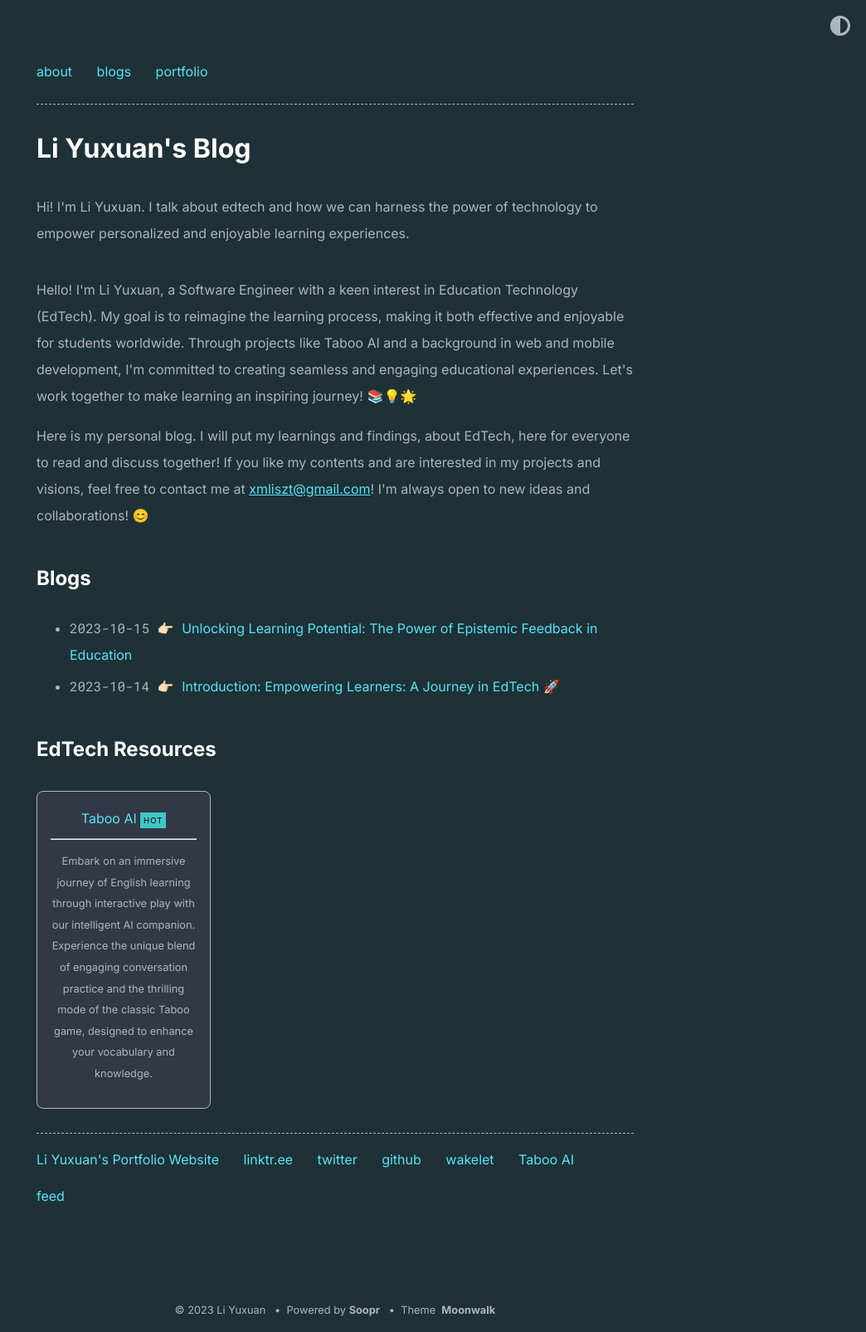
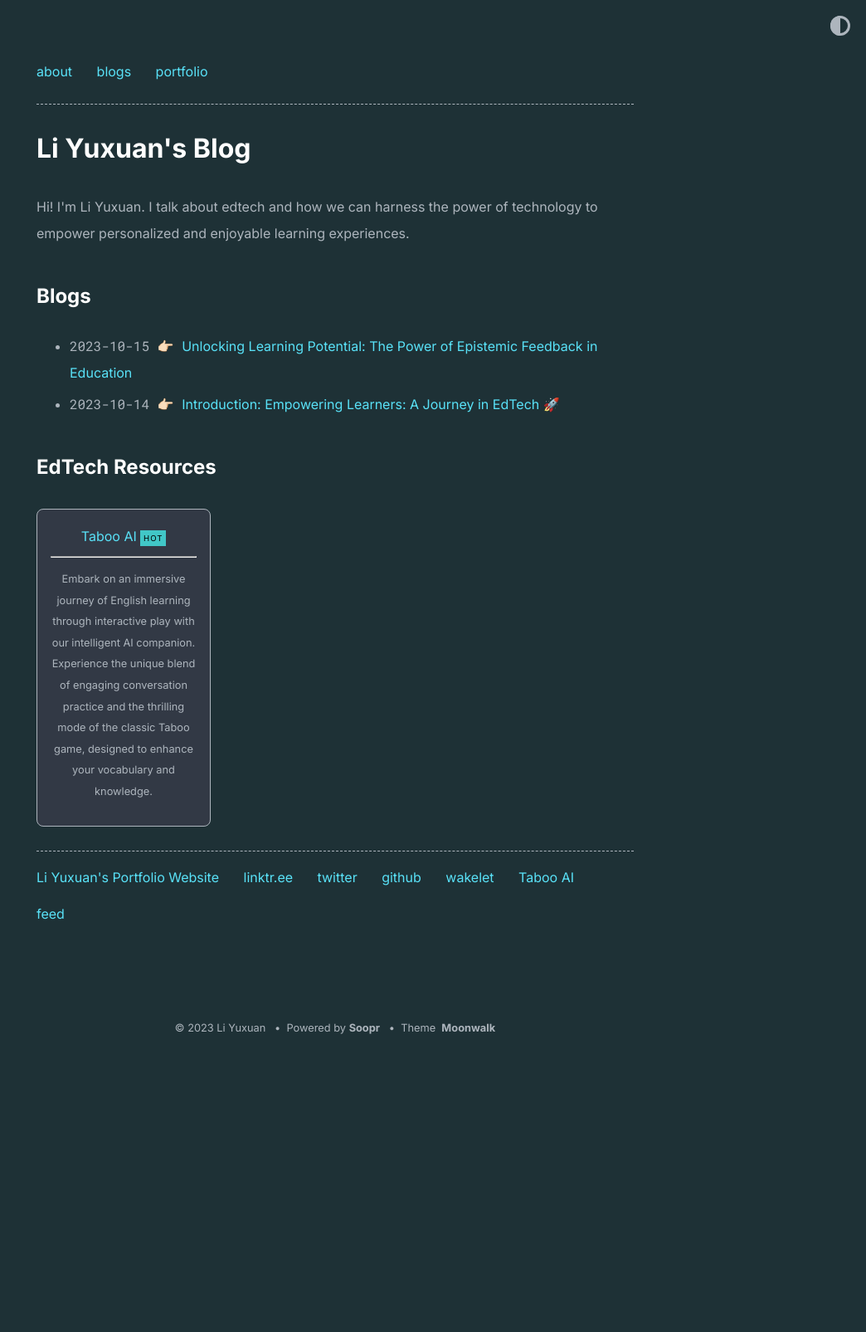
Before and after one commit to xmliszt/blogs, a Jekyll site: the page built from index.md, in a window 1280 px wide. Shown: the whole page at 83% size, without its empty margins (236-1280 px from the left). Built offline with Jekyll 4.4.1, drawn with Linux system fonts in a browser that asks for light colours; after the commit the page ends 1265 px from its top, so only the background shows below that.

Commit message:
layout update

```diff
--- a/_layouts/home.html
+++ b/_layouts/home.html
@@ -17,21 +17,6 @@ layout: default
 {{ content }}
 
 <h2></h2>
-<p>
-  Hello! I'm Li Yuxuan, a Software Engineer with a keen interest in Education
-  Technology (EdTech). My goal is to reimagine the learning process, making it
-  both effective and enjoyable for students worldwide. Through projects like
-  Taboo AI and a background in web and mobile development, I'm committed to
-  creating seamless and engaging educational experiences. Let's work together to
-  make learning an inspiring journey! 📚💡🌟
-</p>
-<p>
-  Here is my personal blog. I will put my learnings and findings, about EdTech,
-  here for everyone to read and discuss together! If you like my contents and
-  are interested in my projects and visions, feel free to contact me at
-  <a href="mailto:xmliszt@gmail.com">xmliszt@gmail.com</a>! I'm always open to
-  new ideas and collaborations! 😊
-</p>
 
 {% if site.theme_config.show_blog == true %}
 <h2>{{ site.theme_config.home.title_blog }}</h2>
--- a/_layouts/post.html
+++ b/_layouts/post.html
@@ -7,9 +7,10 @@ layout: default
 {% include date_and_social_share.html %}
 {{ content }}
 
+{% if page.url != "/about" %}
 <hr />
-
 <p><i>If you like my contents and
   are interested in my projects and visions, feel free to contact me at
   <a href="mailto:xmliszt@gmail.com">xmliszt@gmail.com</a>! I'm always open to
   new ideas and collaborations! 😊</i></p>
+{% endif %}
```
Also changed, not shown: about.md (+6 -0 lines).
